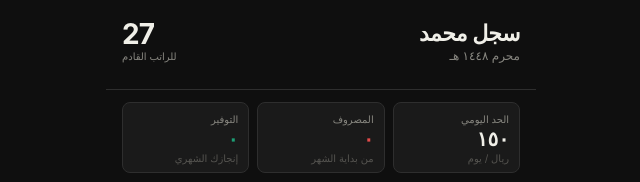
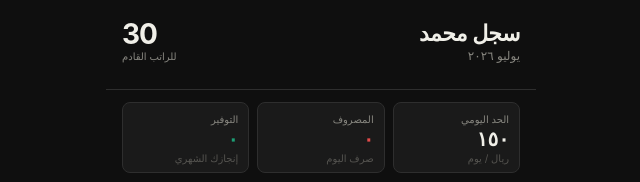
Before and after one commit to malrasheed85/Trucker, a plain HTML site: page Index.html in a window 1280 px wide. Shown: the top 182 px of the page, 319-959 px from the left. Drawn offline with Linux system fonts and the light colour scheme.

Commit message:
index.html

```diff
--- a/Index.html
+++ b/Index.html
@@ -150,7 +150,7 @@
   <div class="metric">
     <div class="metric-label">المصروف</div>
     <div class="metric-value" id="total-spent-val" style="color:var(--red);">٠</div>
-    <div class="metric-sub">من بداية الشهر</div>
+    <div class="metric-sub">صرف اليوم</div>
   </div>
   <div class="metric metric-saving">
     <div class="metric-label">التوفير</div>
@@ -288,19 +288,18 @@
 }
 
 function calcTotals() {
-  let totalSpent = 0;
+  let todaySpent = 0;
   let saving = 0;
   Object.entries(data.days).forEach(([date, day]) => {
     if (day.closed) {
-      totalSpent += day.total;
       saving += DAILY_LIMIT - day.total;
     }
   });
-  // أضف المفتوح
   Object.values(data.openEntries || {}).forEach(entries => {
-    entries.forEach(e => totalSpent += e.amount);
+    entries.forEach(e => todaySpent += e.amount);
   });
-  return { totalSpent, saving };
+  return { totalSpent: todaySpent, saving };
+}
 }
 
 function updateUI() {
```
